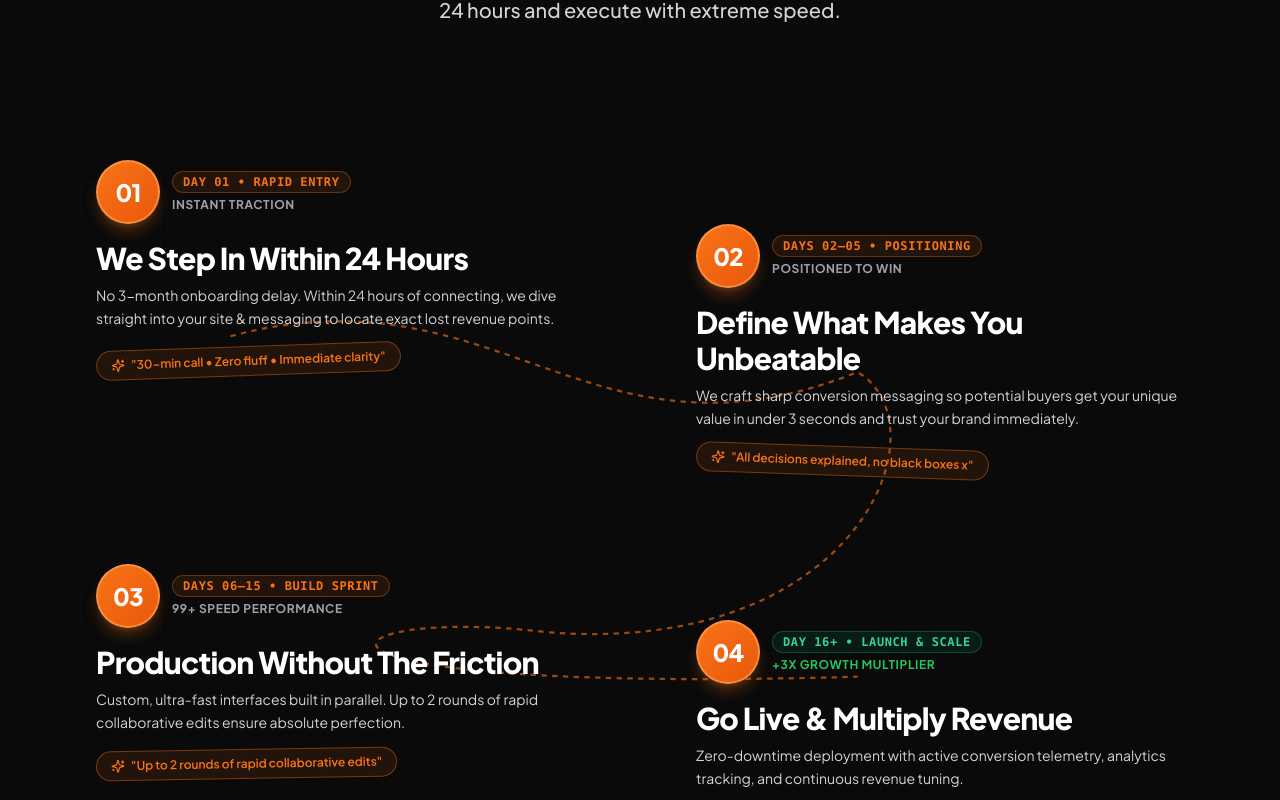
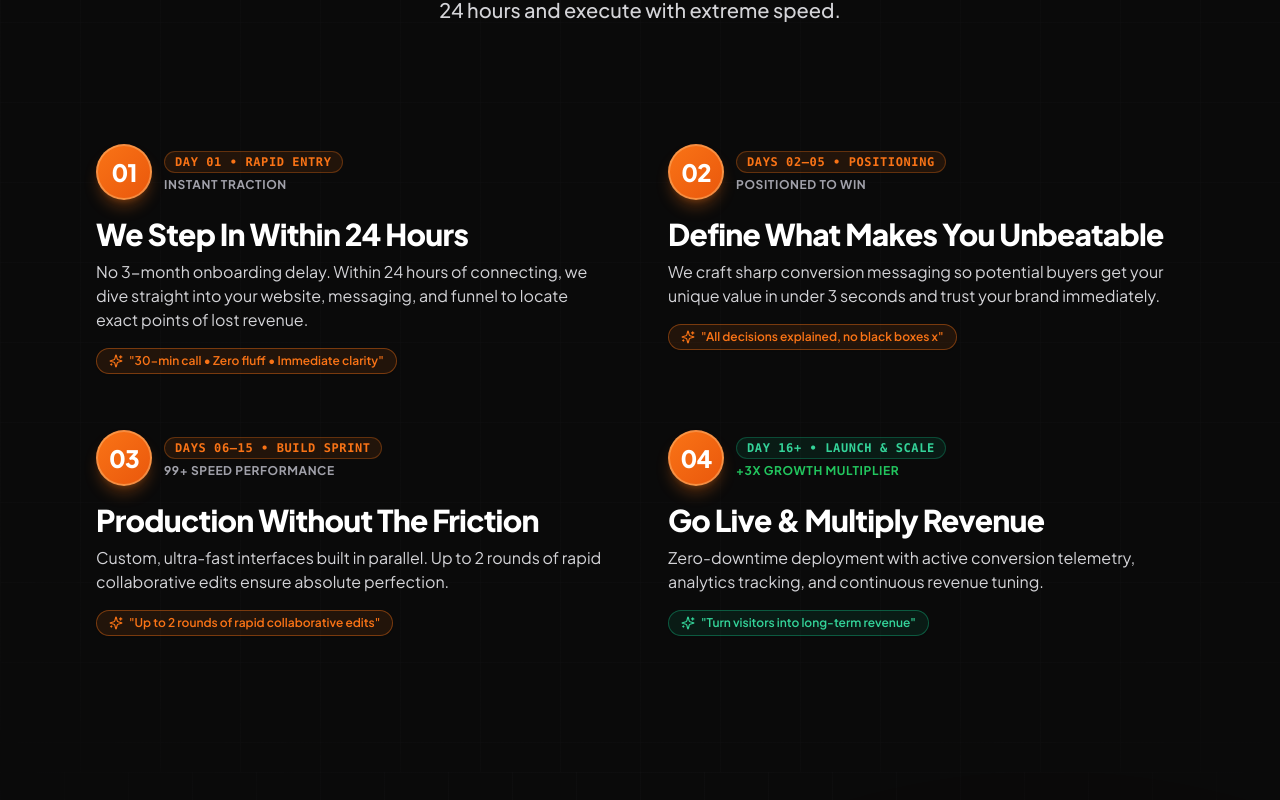
Before and after one commit to itsroosguy/roosx, a React (Vite) app: page / in a window 1280 px wide. Shown: the part 2430-3230 px from the top of the page. Built offline with nearby package versions, Linux system fonts and the light colour scheme.

Commit message:
Remove distracting dotted SVG line overlay and establish clean 100% readable 2x2 editorial grid layout

```diff
--- a/src/components/ProcessSection.tsx
+++ b/src/components/ProcessSection.tsx
@@ -66,39 +66,22 @@ export const ProcessSection: React.FC<ProcessSectionProps> = ({
           </p>
         </motion.div>
 
-        {/* PINTEREST EDITORIAL ORGANIC DYNAMIC CANVAS ARTWORK */}
-        <div className="relative max-w-6xl mx-auto py-6 text-left">
+        {/* PINTEREST EDITORIAL CLEAN 2x2 CANVAS ARTWORK (100% READABLE, ZERO TEXT BREAKUP) */}
+        <div className="relative max-w-6xl mx-auto py-2 text-left">
 
-          {/* FLOWING DYNAMIC SVG WINDING VECTOR LINE */}
-          <div className="absolute inset-0 flex items-center justify-center pointer-events-none hidden md:block">
-            <svg
-              className="w-full h-full max-w-4xl overflow-visible"
-              viewBox="0 0 1000 600"
-              fill="none"
-            >
-              <path
-                d="M 150,120 C 450,40 550,280 850,160 C 950,220 850,480 500,450 C 250,420 150,520 850,500"
-                stroke="#F97316"
-                strokeWidth="2.5"
-                strokeDasharray="6 6"
-                className="opacity-60"
-              />
-            </svg>
-          </div>
+          {/* 4 CLEAN EDITORIAL NODES IN A 2x2 GRID */}
+          <div className="grid grid-cols-1 md:grid-cols-2 gap-10 lg:gap-14 relative">
 
-          {/* 4 ORGANICALLY STAGGERED EDITORIAL NODES */}
-          <div className="grid grid-cols-1 md:grid-cols-2 gap-12 lg:gap-16 relative">
-
-            {/* NODE 01: TOP LEFT (ORGANIC POSITIONING) */}
+            {/* NODE 01: TOP LEFT */}
             <motion.div
-              initial={{ opacity: 0, y: 30 }}
+              initial={{ opacity: 0, y: 25 }}
               whileInView={{ opacity: 1, y: 0 }}
               viewport={{ once: true }}
-              transition={{ duration: 0.6 }}
-              className="flex flex-col items-start space-y-4 md:pr-6"
+              transition={{ duration: 0.5 }}
+              className="flex flex-col items-start space-y-4"
             >
               <div className="flex items-center gap-3">
-                <div className="w-16 h-16 rounded-full bg-gradient-to-br from-[#F97316] to-[#EA580C] text-white flex items-center justify-center font-display text-2xl font-black shadow-lg shadow-[#F97316]/30 border-2 border-[#FDBA74]/50 shrink-0">
+                <div className="w-14 h-14 rounded-full bg-gradient-to-br from-[#F97316] to-[#EA580C] text-white flex items-center justify-center font-display text-xl sm:text-2xl font-black shadow-lg shadow-[#F97316]/30 border-2 border-[#FDBA74]/50 shrink-0">
                   01
                 </div>
                 <div>
@@ -115,28 +98,28 @@ export const ProcessSection: React.FC<ProcessSectionProps> = ({
                 <h3 className={`font-display text-2xl sm:text-3xl font-extrabold tracking-tight ${isDarkMode ? 'text-white' : 'text-[#111111]'}`}>
                   We Step In Within 24 Hours
                 </h3>
-                <p className={`text-sm leading-relaxed mt-2 ${isDarkMode ? 'text-[#D4D4D8]' : 'text-[#52525B]'}`}>
-                  No 3-month onboarding delay. Within 24 hours of connecting, we dive straight into your site & messaging to locate exact lost revenue points.
+                <p className={`text-sm sm:text-base leading-relaxed mt-2 ${isDarkMode ? 'text-[#D4D4D8]' : 'text-[#52525B]'}`}>
+                  No 3-month onboarding delay. Within 24 hours of connecting, we dive straight into your website, messaging, and funnel to locate exact points of lost revenue.
                 </p>
               </div>
 
               {/* Floating Organic Callout Note */}
-              <div className="inline-flex items-center gap-1.5 px-3.5 py-1.5 rounded-full bg-[#F97316]/10 border border-[#F97316]/40 text-xs font-semibold text-[#F97316] rotate-[-2deg] shadow-sm">
+              <div className="inline-flex items-center gap-1.5 px-3 py-1 rounded-full bg-[#F97316]/10 border border-[#F97316]/40 text-xs font-semibold text-[#F97316] shadow-sm">
                 <Sparkles className="w-3.5 h-3.5" />
                 <span>"30-min call • Zero fluff • Immediate clarity"</span>
               </div>
             </motion.div>
 
-            {/* NODE 02: TOP RIGHT (STAGGERED DOWN) */}
+            {/* NODE 02: TOP RIGHT */}
             <motion.div
-              initial={{ opacity: 0, y: 30 }}
+              initial={{ opacity: 0, y: 25 }}
               whileInView={{ opacity: 1, y: 0 }}
               viewport={{ once: true }}
-              transition={{ duration: 0.6, delay: 0.15 }}
-              className="flex flex-col items-start space-y-4 md:pl-6 md:mt-12 lg:mt-16"
+              transition={{ duration: 0.5, delay: 0.15 }}
+              className="flex flex-col items-start space-y-4"
             >
               <div className="flex items-center gap-3">
-                <div className="w-16 h-16 rounded-full bg-gradient-to-br from-[#F97316] to-[#EA580C] text-white flex items-center justify-center font-display text-2xl font-black shadow-lg shadow-[#F97316]/30 border-2 border-[#FDBA74]/50 shrink-0">
+                <div className="w-14 h-14 rounded-full bg-gradient-to-br from-[#F97316] to-[#EA580C] text-white flex items-center justify-center font-display text-xl sm:text-2xl font-black shadow-lg shadow-[#F97316]/30 border-2 border-[#FDBA74]/50 shrink-0">
                   02
                 </div>
                 <div>
@@ -153,13 +136,13 @@ export const ProcessSection: React.FC<ProcessSectionProps> = ({
                 <h3 className={`font-display text-2xl sm:text-3xl font-extrabold tracking-tight ${isDarkMode ? 'text-white' : 'text-[#111111]'}`}>
                   Define What Makes You Unbeatable
                 </h3>
-                <p className={`text-sm leading-relaxed mt-2 ${isDarkMode ? 'text-[#D4D4D8]' : 'text-[#52525B]'}`}>
+                <p className={`text-sm sm:text-base leading-relaxed mt-2 ${isDarkMode ? 'text-[#D4D4D8]' : 'text-[#52525B]'}`}>
                   We craft sharp conversion messaging so potential buyers get your unique value in under 3 seconds and trust your brand immediately.
                 </p>
               </div>
 
               {/* Floating Organic Callout Note */}
-              <div className="inline-flex items-center gap-1.5 px-3.5 py-1.5 rounded-full bg-[#F97316]/10 border border-[#F97316]/40 text-xs font-semibold text-[#F97316] rotate-[2deg] shadow-sm">
+              <div className="inline-flex items-center gap-1.5 px-3 py-1 rounded-full bg-[#F97316]/10 border border-[#F97316]/40 text-xs font-semibold text-[#F97316] shadow-sm">
                 <Sparkles className="w-3.5 h-3.5" />
                 <span>"All decisions explained, no black boxes x"</span>
               </div>
@@ -167,14 +150,14 @@ export const ProcessSection: React.FC<ProcessSectionProps> = ({
 
             {/* NODE 03: BOTTOM LEFT */}
             <motion.div
-              initial={{ opacity: 0, y: 30 }}
+              initial={{ opacity: 0, y: 25 }}
               whileInView={{ opacity: 1, y: 0 }}
               viewport={{ once: true }}
-              transition={{ duration: 0.6, delay: 0.3 }}
-              className="flex flex-col items-start space-y-4 md:pr-6 md:mt-6"
+              transition={{ duration: 0.5, delay: 0.3 }}
+              className="flex flex-col items-start space-y-4"
             >
               <div className="flex items-center gap-3">
-                <div className="w-16 h-16 rounded-full bg-gradient-to-br from-[#F97316] to-[#EA580C] text-white flex items-center justify-center font-display text-2xl font-black shadow-lg shadow-[#F97316]/30 border-2 border-[#FDBA74]/50 shrink-0">
+                <div className="w-14 h-14 rounded-full bg-gradient-to-br from-[#F97316] to-[#EA580C] text-white flex items-center justify-center font-display text-xl sm:text-2xl font-black shadow-lg shadow-[#F97316]/30 border-2 border-[#FDBA74]/50 shrink-0">
                   03
                 </div>
                 <div>
@@ -191,28 +174,28 @@ export const ProcessSection: React.FC<ProcessSectionProps> = ({
                 <h3 className={`font-display text-2xl sm:text-3xl font-extrabold tracking-tight ${isDarkMode ? 'text-white' : 'text-[#111111]'}`}>
                   Production Without The Friction
                 </h3>
-                <p className={`text-sm leading-relaxed mt-2 ${isDarkMode ? 'text-[#D4D4D8]' : 'text-[#52525B]'}`}>
+                <p className={`text-sm sm:text-base leading-relaxed mt-2 ${isDarkMode ? 'text-[#D4D4D8]' : 'text-[#52525B]'}`}>
                   Custom, ultra-fast interfaces built in parallel. Up to 2 rounds of rapid collaborative edits ensure absolute perfection.
                 </p>
               </div>
 
               {/* Floating Organic Callout Note */}
-              <div className="inline-flex items-center gap-1.5 px-3.5 py-1.5 rounded-full bg-[#F97316]/10 border border-[#F97316]/40 text-xs font-semibold text-[#F97316] rotate-[-1deg] shadow-sm">
+              <div className="inline-flex items-center gap-1.5 px-3 py-1 rounded-full bg-[#F97316]/10 border border-[#F97316]/40 text-xs font-semibold text-[#F97316] shadow-sm">
                 <Sparkles className="w-3.5 h-3.5" />
                 <span>"Up to 2 rounds of rapid collaborative edits"</span>
               </div>
             </motion.div>
 
-            {/* NODE 04: BOTTOM RIGHT (STAGGERED DOWN) */}
+            {/* NODE 04: BOTTOM RIGHT */}
             <motion.div
-              initial={{ opacity: 0, y: 30 }}
+              initial={{ opacity: 0, y: 25 }}
               whileInView={{ opacity: 1, y: 0 }}
               viewport={{ once: true }}
-              transition={{ duration: 0.6, delay: 0.45 }}
-              className="flex flex-col items-start space-y-4 md:pl-6 md:mt-16 lg:mt-20"
+              transition={{ duration: 0.5, delay: 0.45 }}
+              className="flex flex-col items-start space-y-4"
             >
               <div className="flex items-center gap-3">
-                <div className="w-16 h-16 rounded-full bg-gradient-to-br from-[#F97316] to-[#EA580C] text-white flex items-center justify-center font-display text-2xl font-black shadow-lg shadow-[#F97316]/30 border-2 border-[#FDBA74]/50 shrink-0">
+                <div className="w-14 h-14 rounded-full bg-gradient-to-br from-[#F97316] to-[#EA580C] text-white flex items-center justify-center font-display text-xl sm:text-2xl font-black shadow-lg shadow-[#F97316]/30 border-2 border-[#FDBA74]/50 shrink-0">
                   04
                 </div>
                 <div>
@@ -229,13 +212,13 @@ export const ProcessSection: React.FC<ProcessSectionProps> = ({
                 <h3 className={`font-display text-2xl sm:text-3xl font-extrabold tracking-tight ${isDarkMode ? 'text-white' : 'text-[#111111]'}`}>
                   Go Live & Multiply Revenue
                 </h3>
-                <p className={`text-sm leading-relaxed mt-2 ${isDarkMode ? 'text-[#D4D4D8]' : 'text-[#52525B]'}`}>
+                <p className={`text-sm sm:text-base leading-relaxed mt-2 ${isDarkMode ? 'text-[#D4D4D8]' : 'text-[#52525B]'}`}>
                   Zero-downtime deployment with active conversion telemetry, analytics tracking, and continuous revenue tuning.
                 </p>
               </div>
 
               {/* Floating Organic Callout Note */}
-              <div className="inline-flex items-center gap-1.5 px-3.5 py-1.5 rounded-full bg-emerald-500/10 border border-emerald-500/40 text-xs font-semibold text-emerald-400 rotate-[1.5deg] shadow-sm">
+              <div className="inline-flex items-center gap-1.5 px-3 py-1 rounded-full bg-emerald-500/10 border border-emerald-500/40 text-xs font-semibold text-emerald-400 shadow-sm">
                 <Sparkles className="w-3.5 h-3.5" />
                 <span>"Turn visitors into long-term revenue"</span>
               </div>
```
